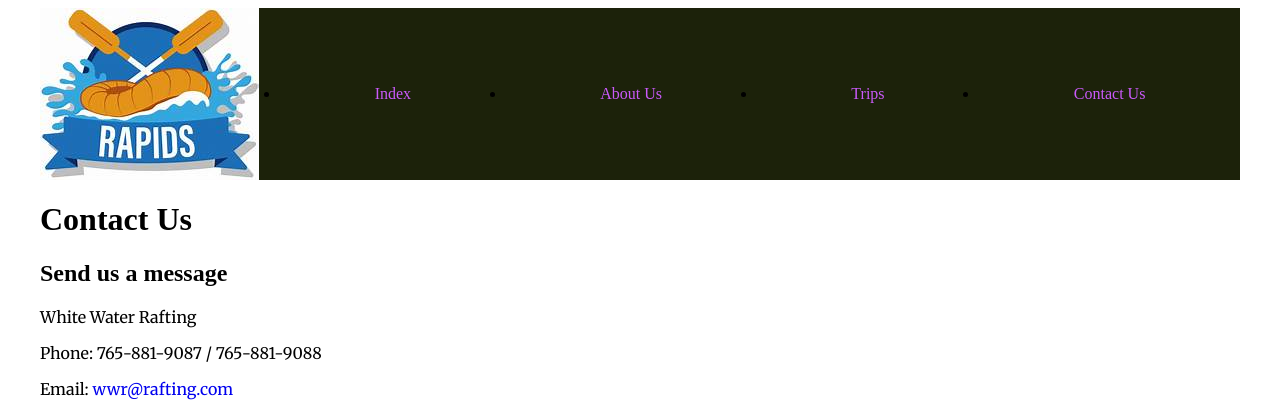
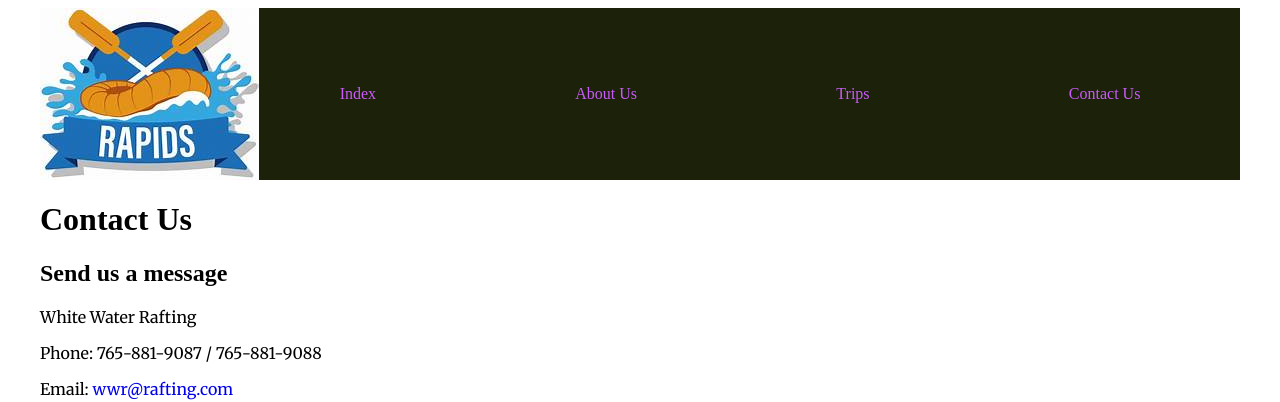
Before and after one commit to twerri-ann/wdd130, a plain HTML site: page wwr/contact.html in a window 1280 px wide. Shown: the top 402 px of the page. Drawn offline with Linux system fonts and the light colour scheme; a web font is replaced by a local one.

Commit message:
corrected

```diff
--- a/wwr/contact.html
+++ b/wwr/contact.html
@@ -4,7 +4,7 @@
         <meta charset="utf-8">
         <meta name="viewport" content="width=device-width,initial-scale=1.0">
         <title>Contact Us- White River Rafting</title>
-        <meta name="description" content="Lorem ipsum, dolor sit amet consectetur adipisicing elit. Tempora atque ipsam molestiae aspernatur eveniet totam molestias sequi accusantium recusandae obcaecati? Vero cupiditate accusamus aut sit animi voluptates libero nihil earum">
+        <meta name="description" content="This Contact Us Page for White Water Rafting shows the various ways we can be contacted.">
         <meta name="author" content="Terri-Ann Bassaragh">
         <link rel="preconnect" href="https://fonts.googleapis.com">
         <link rel="preconnect" href="https://fonts.gstatic.com" crossorigin>
@@ -14,13 +14,11 @@
     <body>
         <header>
             <img src="images/logo.jpeg" alt="Logo">
-            <nav>
-                <ul class="navigation">
-                <li><a href="index.html">Index</a></li>
-                <li><a href="about.html">About Us</a></li>
-                <li><a href="trips.html">Trips</a></li>
-                <li><a href="contact.html">Contact Us</a></li>
-                </ul>
+            <nav class="navigation">
+                <a href="index.html">Index</a>
+                <a href="about.html">About Us</a>
+                <a href="trips.html">Trips</a>
+                <a href="contact.html">Contact Us</a>
             </nav>
         </header>
         <main>
@@ -101,7 +99,9 @@
                     <img src="images/instagram.webp" alt="Instagram">
                 </a>
             </nav>
-            <link rel="preconnect" href="https://app.moqups.com/S20qXoLElbX5AXFSG1mWxggPrFCa0Gav/view/page/af3dc6d71">
+            <p>Wireframe
+                <a href="https://app.moqups.com/S20qXoLElbX5AXFSG1mWxggPrFCa0Gav/view/page/af3dc6d71" target="_blank"></a>
+            </p>
         </footer>
 
     </body>
```
Also changed, not shown: wwr/about.html (+5 -7 lines).
